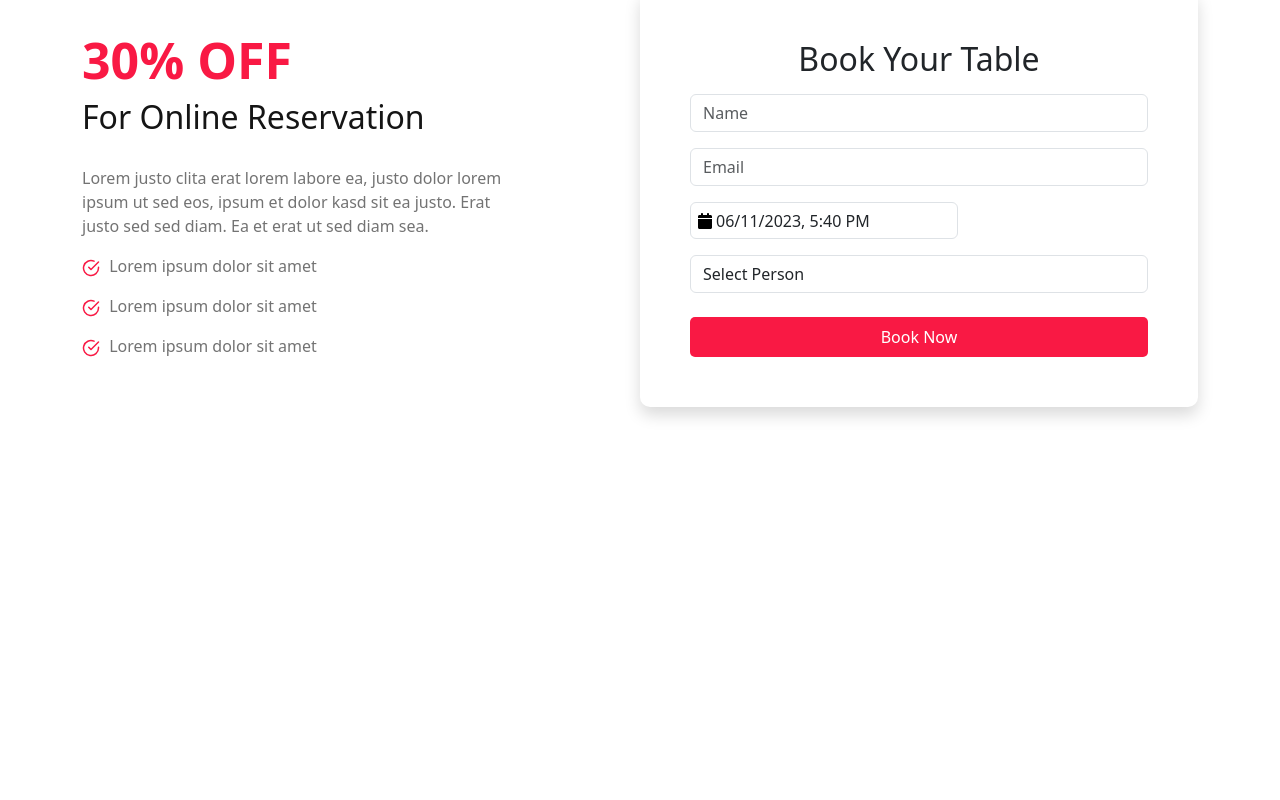
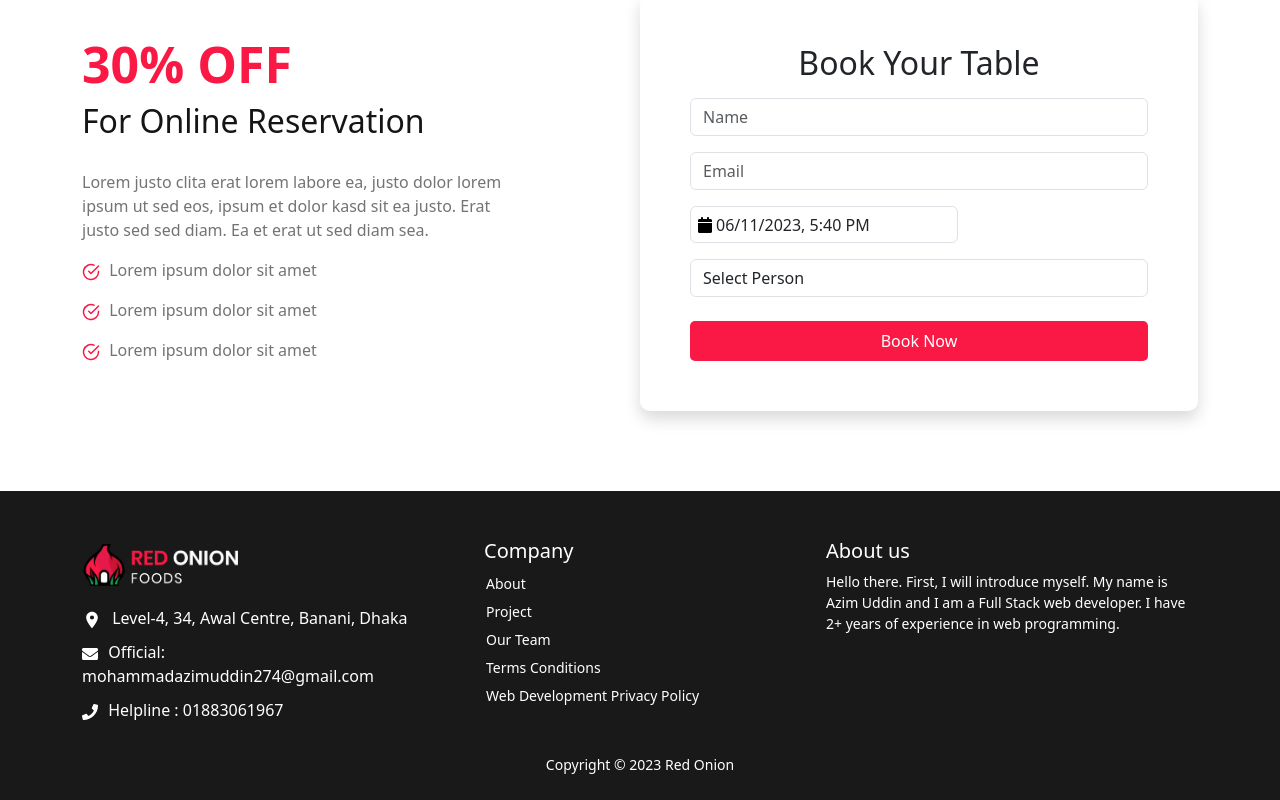
Before and after one commit to azimuddin2/red-onion-client, a React (Create React App) app: page / in a window 1280 px wide. Shown: the part 697-1497 px from the top of the page. Before the commit the page ends 1184 px from the top, so only its background shows below. Built offline with nearby package versions, Linux system fonts and the light colour scheme; no server answers.

Commit message:
updated a footer

```diff
--- /dev/null
+++ b/src/pages/Shared/Footer/Footer.css
@@ -0,0 +1,84 @@
+.footer {
+    background-color: #191919;
+    color: #fff;
+}
+
+.footer-main-part {
+    display: grid;
+    grid-template-columns: repeat(3, 1fr);
+    margin-bottom: 20px;
+}
+
+.footer-first-part-info {
+    margin-top: 20px;
+}
+
+.footer-first-part-info p {
+    margin-bottom: 10px;
+}
+
+.footer-first-part-info span {
+    margin-left: 6px;
+    font-weight: 400;
+    font-size: 16px;
+    color: #fff;
+}
+
+.copyright {
+    text-align: center;
+    color: #fff;
+}
+
+ul li {
+    list-style: none;
+    margin-bottom: 4px;
+}
+
+.footer-second-part ul li a {
+    text-decoration: none;
+    font-weight: 400;
+    font-size: 14px;
+    color: #fff;
+}
+
+.footer-third-part p {
+    font-size: 14px;
+    font-weight: 400;
+    color: #fff;
+}
+
+.company {
+    margin-left: 30px;
+}
+
+.social-icon {
+    margin-top: 30px;
+}
+
+.social-icon img {
+    margin-right: 10px;
+    width: 24px;
+    cursor: pointer;
+}
+
+
+/* responsive mobile device */
+@media only screen and (max-width: 576px) {
+    .footer-main-part {
+        grid-template-columns: repeat(1, 1fr);
+        grid-gap: 18px;
+    }
+
+    .company {
+        margin-left: 0px;
+    }
+
+    .social-icon {
+        text-align: center;
+    }
+
+}
+
+
+/* responsive tablet device */
+@media only screen and (min-width:577px) and (max-width:992px) {}
--- a/src/pages/Shared/Footer/Footer.js
+++ b/src/pages/Shared/Footer/Footer.js
@@ -1,10 +1,55 @@
 import React from 'react';
+import logo from '../../../assets/images/logo.png';
+import { FaEnvelope, FaPhone } from 'react-icons/fa';
+import { MdLocationOn } from 'react-icons/md';
+import './Footer.css';
 
 const Footer = () => {
     return (
-        <div>
+        <footer className='footer pt-5 pb-2'>
+            <div className='container footer-main-part'>
+                <div className='footer-first-part'>
+                    <img className='logo' src={logo} alt="" />
+                    <div className='footer-first-part-info'>
+                        <p>
+                            <MdLocationOn className='fs-5'></MdLocationOn>
+                            <span> Level-4, 34, Awal Centre, Banani, Dhaka</span>
+                        </p>
+                        <p>
+                            <FaEnvelope></FaEnvelope>
+                            <span> Official: mohammadazimuddin274@gmail.com</span>
+                        </p>
+                        <p>
+                            <FaPhone></FaPhone>
+                            <span> Helpline : 01883061967</span>
+                        </p>
+                    </div>
+                </div>
+                <div className='footer-second-part'>
+                    <h5 className='company'>Company</h5>
+                    <ul>
+                        <li><a href="/">About</a></li>
+                        <li><a href="/">Project</a></li>
+                        <li><a href="/">Our Team</a></li>
+                        <li><a href="/">Terms Conditions</a></li>
+                        <li><a href="/">Web Development Privacy Policy</a></li>
+                    </ul>
+                </div>
+                <div className='footer-third-part'>
+                    <h5>About us</h5>
+                    <p>Hello there. First, I will introduce myself. My name is Azim Uddin and I am a Full Stack web developer. I have 2+ years of experience in web programming.</p>
+                    <div className='social-icon'>
+                        {/* <img src={facebook} alt="facebook" />
+                        <img src={linkedin} alt="linkedin" />
+                        <img src={twitter} alt="twitter" />
+                        <img src={instagram} alt="instagram" />
+                        <img src={youtube} alt="youtube" /> */}
+                    </div>
+                </div>
+            </div>
+            <p className='copyright'><small>Copyright © 2023 Red Onion</small></p>
 
-        </div>
+        </footer>
     );
 };
 
```
